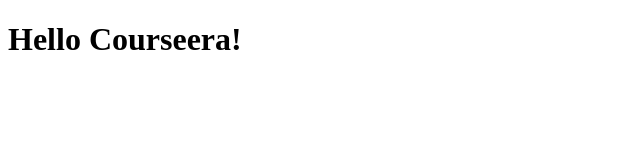
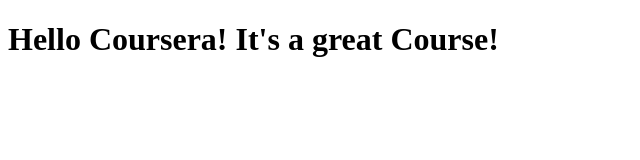
Before and after one commit to sdamgit/courseera-test, a plain HTML site: page site/index.html in a window 1280 px wide. Shown: the whole page, without its empty margins (0-640 px from the left). Drawn offline with Linux system fonts and the light colour scheme.

Commit message:
Small changes to my page

```diff
--- a/site/index.html
+++ b/site/index.html
@@ -1,9 +1,9 @@
 <!DOCTYPE html>
 <html>
 <head>
-	<title>Hello Courseera!</title>
+	<title>Hello Coursera!</title>
 </head>
 <body>
-<h1>Hello Courseera!</h1>
+<h1>Hello Coursera! It's a great Course!</h1>
 </body>
 </html>
```
